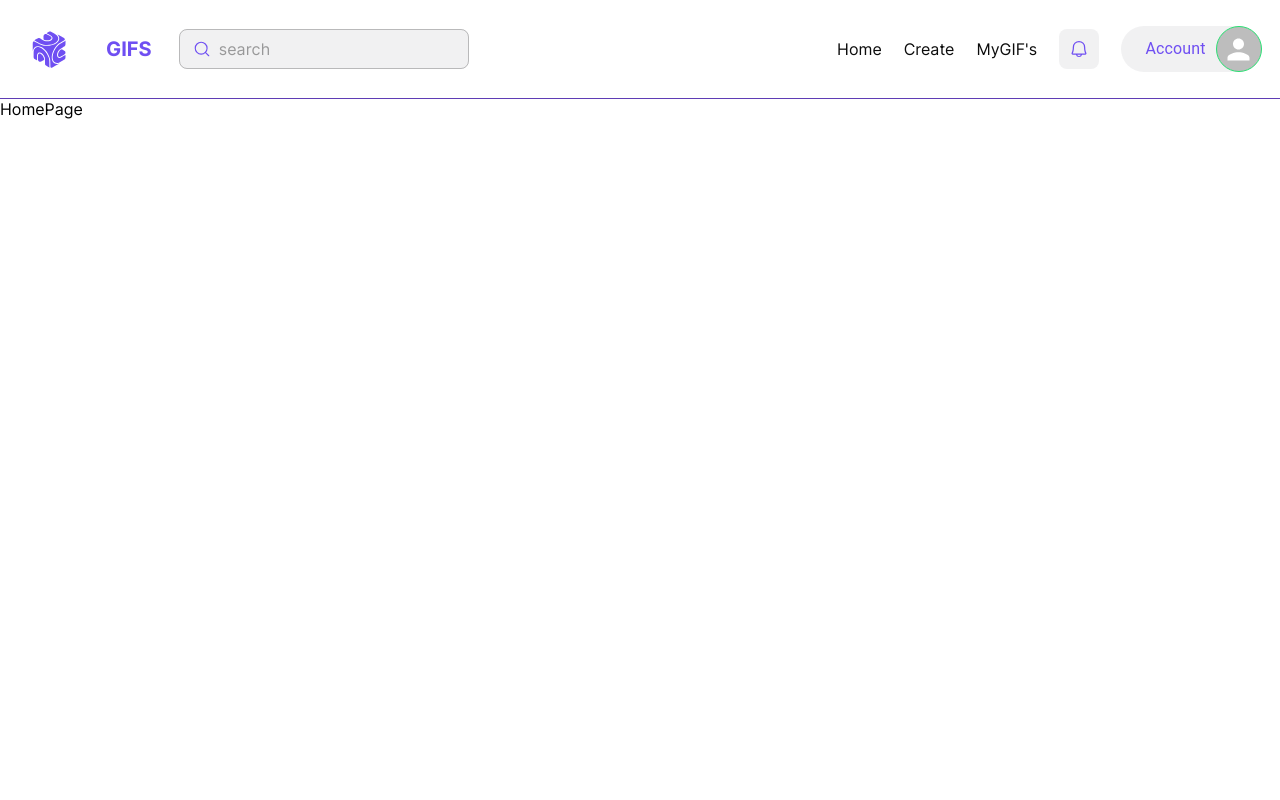
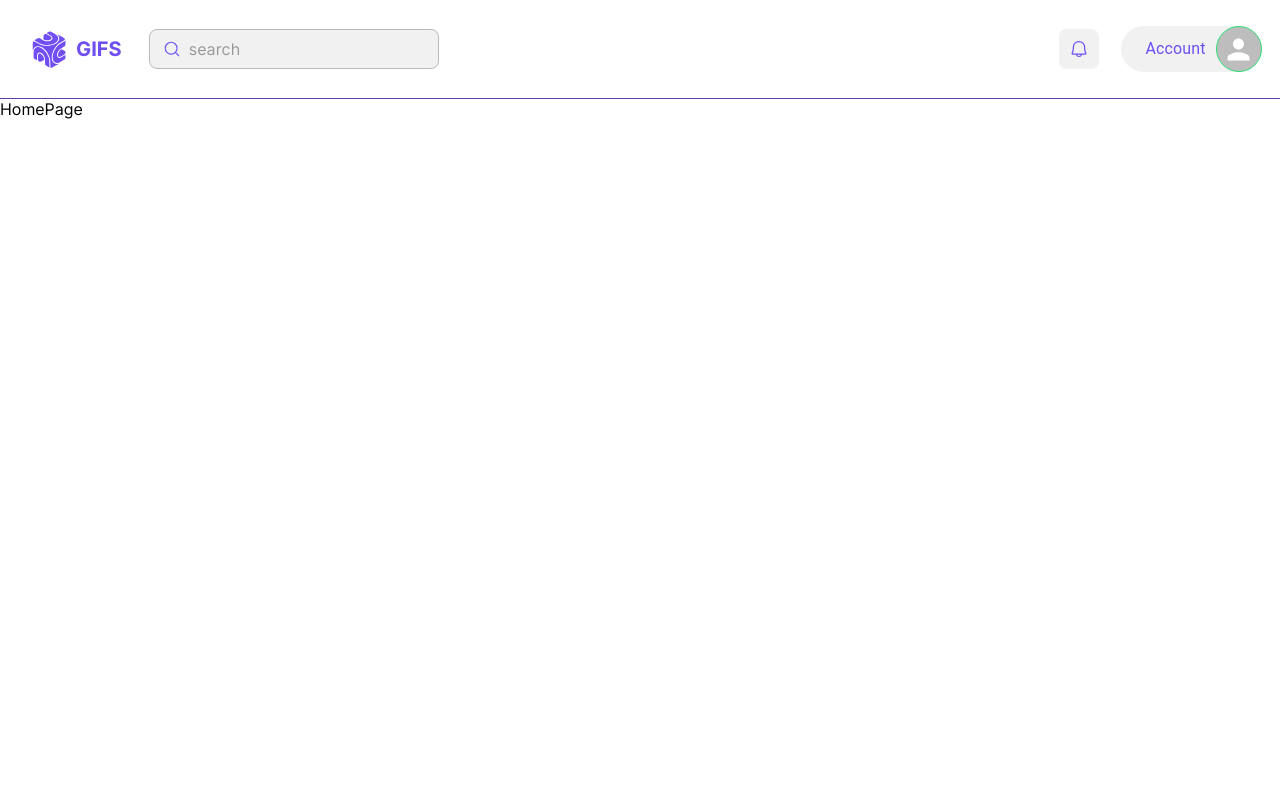
Before and after one commit to openDevsss/reactGifs, a React (Create React App) app: page / in a window 1280 px wide. Shown: the top 800 px of the page. Built offline with nearby package versions, Linux system fonts and the light colour scheme.

Commit message:
feat: created adaptive for myprofile and changed language

```diff
--- a/src/components/Header/Header.tsx
+++ b/src/components/Header/Header.tsx
@@ -5,7 +5,6 @@ import {
   LogoHeader,
   TitleHeader,
   SearchHeader,
-  LinkNavigation,
   NavigationHeader,
   MyProfileWrapper,
   ProfileIcon,
@@ -59,9 +58,6 @@ export function Header() {
       </InformationHeader>
       {!isMatches1024 ? (
         <NavigationHeader>
-          <LinkNavigation to="/home">Home</LinkNavigation>
-          <LinkNavigation to="/create">Create</LinkNavigation>
-          <LinkNavigation to="/my-gifs">MyGIF's</LinkNavigation>
           <HeaderBellIcon />
           <Tooltip
             title="Your profile"
--- a/src/components/Header/styled.ts
+++ b/src/components/Header/styled.ts
@@ -26,6 +26,7 @@ export const InformationHeader = styled(Box)`
 export const LogoHeader = styled.img`
   width: 60px;
   height: 60px;
+  margin-right: -30px;
   @media (max-width: 768px) {
     width: 40px;
     height: 40px;
--- a/src/components/MyProfile/MyProfile.tsx
+++ b/src/components/MyProfile/MyProfile.tsx
@@ -28,10 +28,10 @@ export default function MyProfile() {
       )}
       <ProfileName>{currentUser?.nickname}</ProfileName>
       <ProfileMail>{currentUser?.email}</ProfileMail>
-      <ProfileSubscriptions>0 подписок</ProfileSubscriptions>
+      <ProfileSubscriptions>0 follows</ProfileSubscriptions>
       <ButtonsContainer>
-        <ProfileButton>Поделиться</ProfileButton>
-        <ProfileButton>Изменить профиль</ProfileButton>
+        <ProfileButton>Share</ProfileButton>
+        <ProfileButton>Edit profile</ProfileButton>
       </ButtonsContainer>
       <CustomTabs
         value={selectTab}
@@ -39,8 +39,8 @@ export default function MyProfile() {
           setSelectTab(tab);
         }}
       >
-        <CustomTab key="saved" value="saved" label="Сохраненные" />
-        <CustomTab key="created" value="created" label="Созданные" />
+        <CustomTab key="saved" value="saved" label="Saved" />
+        <CustomTab key="created" value="created" label="Created" />
       </CustomTabs>
       <CustomTabPanel value={selectTab} index="saved">
         1235
--- a/src/components/MyProfile/styled.ts
+++ b/src/components/MyProfile/styled.ts
@@ -1,7 +1,7 @@
 import { Box, Tab, Tabs } from "@mui/material";
 import styled from "@emotion/styled";
 export const ProfileWrapper = styled(Box)`
-  width: 900px;
+  width: 30%;
   display: flex;
   margin: 40px auto;
   flex-direction: column;
```
